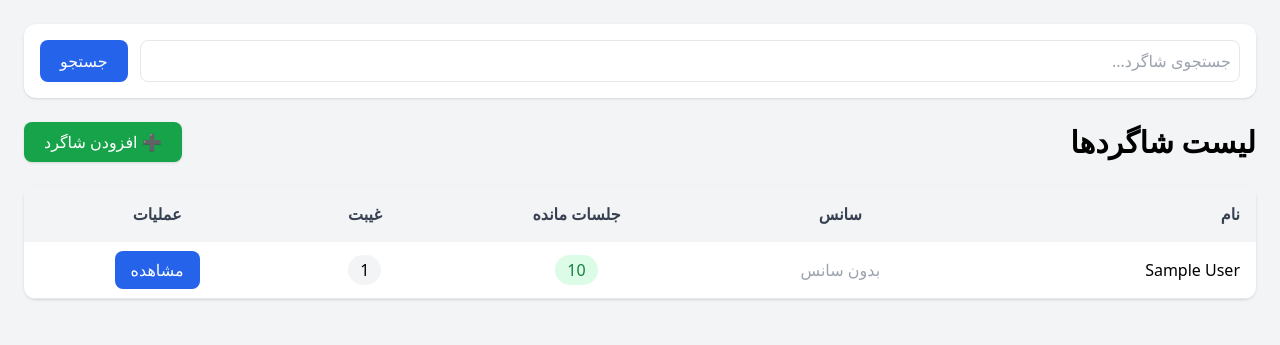
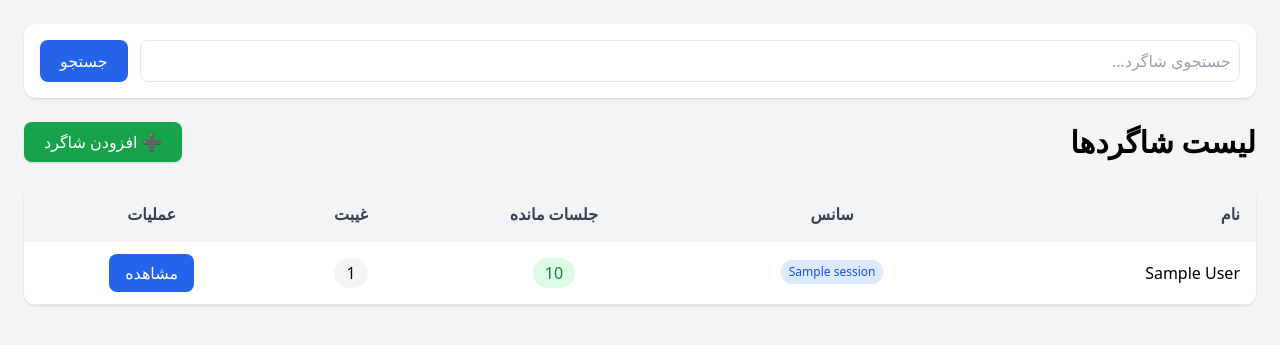
Before and after one commit to imBardiya/gym_manager, a FastAPI app: template app/templates/students.html in a window 1280 px wide. Shown: the part 56-401 px from the top of the page. Run offline with FastAPI, Linux system fonts and the light colour scheme; the template is opened without the code that fills it: most values are stand-ins (such as "Sample title", 1, 10 or a date in 2020); some libraries are stand-ins or nearby versions.

Commit message:
Update session display logic for students

```diff
--- a/app/templates/students.html
+++ b/app/templates/students.html
@@ -99,21 +99,18 @@
                 </td>
 
                 <td class="p-4 text-center">
-
-                    {% if student.session %}
-
-                        {{ student.session.title }}
-
-                    {% else %}
-
-                        <span class="text-gray-400">
-
-                            بدون سانس
-
-                        </span>
-
-                    {% endif %}
-
+    {% if student.sessions %}
+        {% for s in student.sessions %}
+            <span class="bg-blue-100 text-blue-700 text-xs px-2 py-1 rounded-full inline-block mb-1">
+                {{ s.title }}
+            </span>
+            {% if not loop.last %}<br>{% endif %}
+        {% endfor %}
+    {% elif student.session %}
+        {{ student.session.title }}
+    {% else %}
+        <span class="text-gray-400">بدون سانس</span>
+    {% endif %}
                 </td>
 
                 <td class="p-4 text-center">
```
